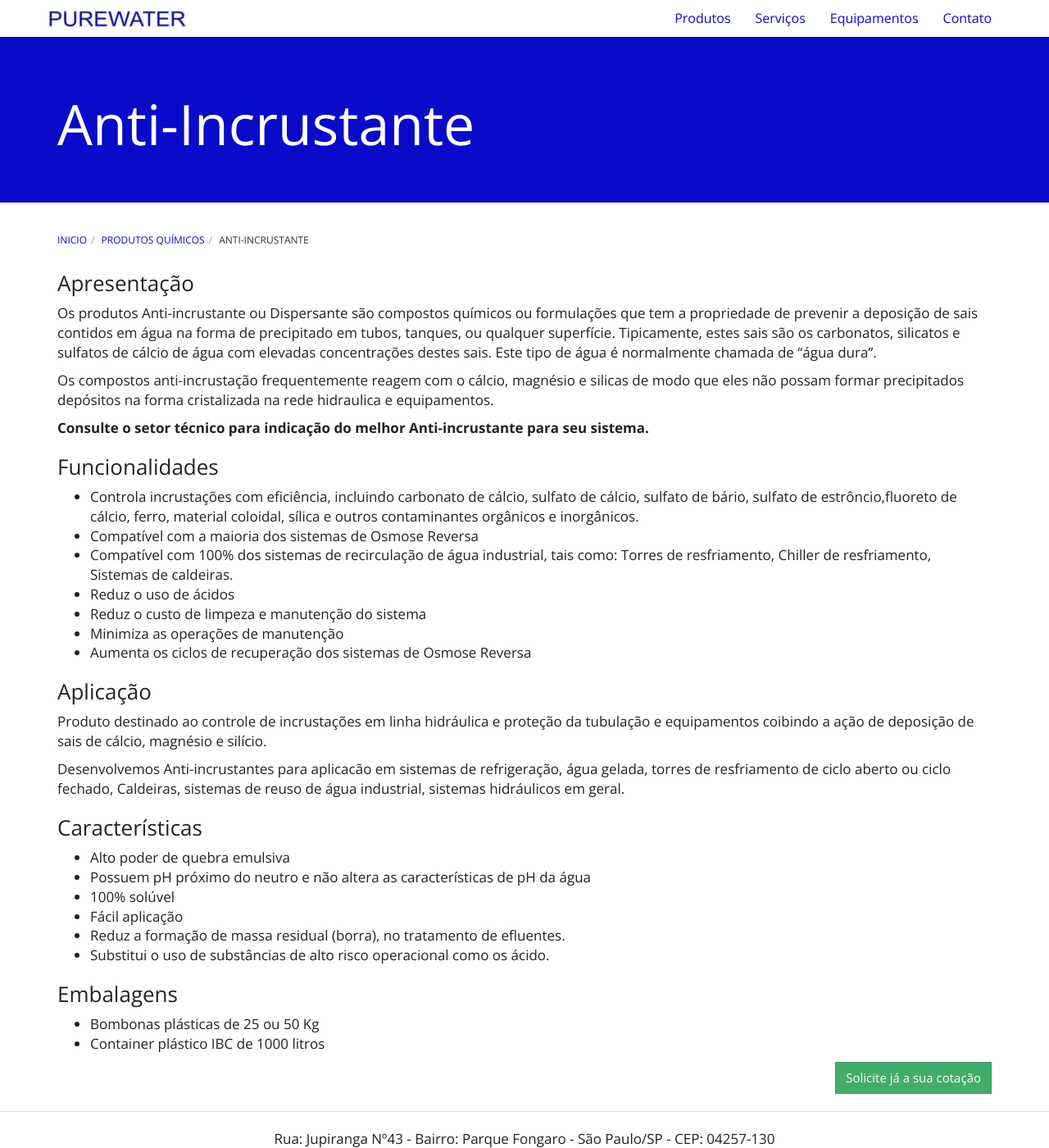
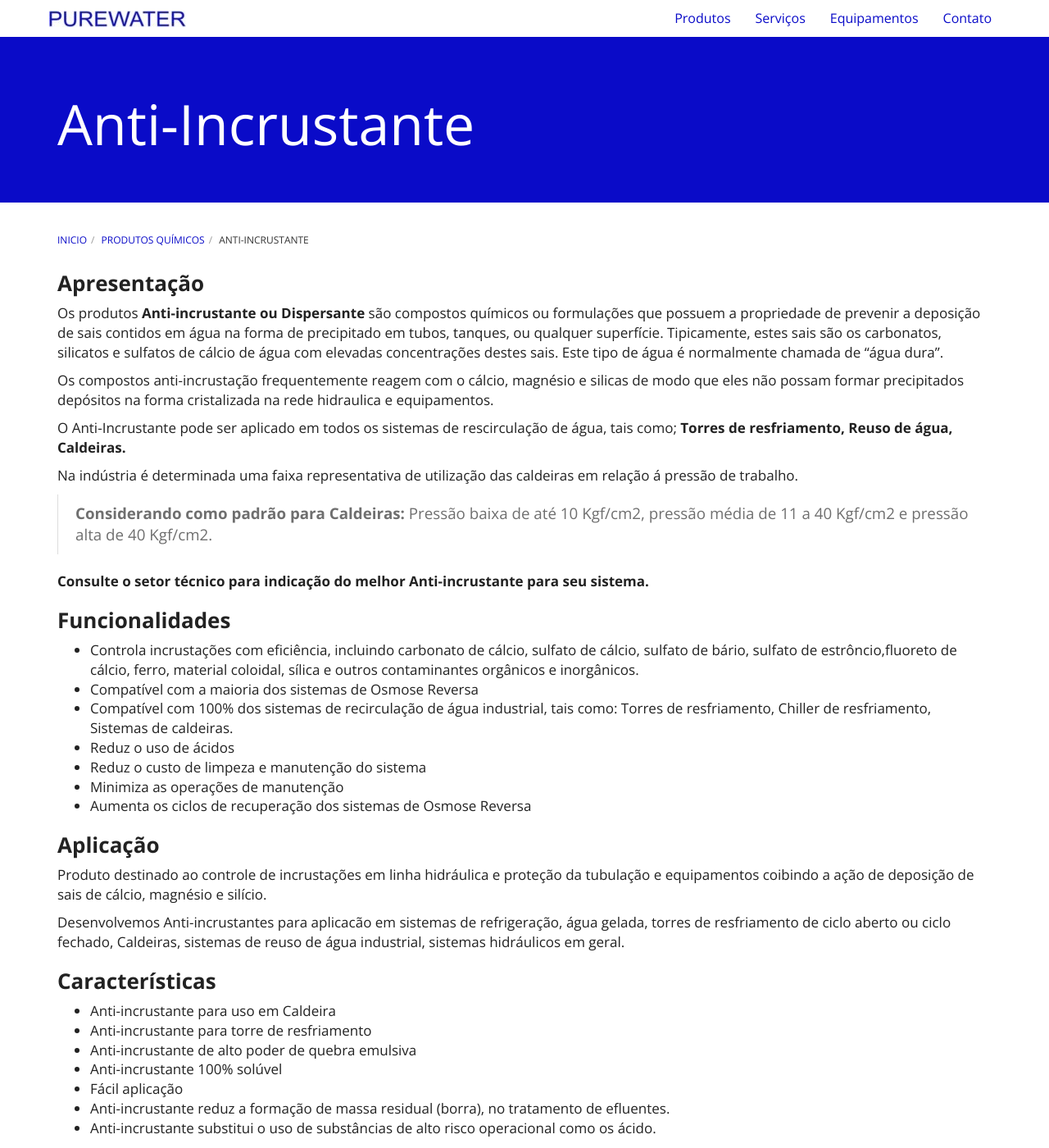
Before and after one commit to purewaterefluentes/purewaterefluentes.github.io, a Jekyll site: the page built from produtos/anti-incrustante.md, in a window 1280 px wide and 1400 px high. Shown: the whole window at 82% size. Built offline with Jekyll 4.4.1, drawn with Linux system fonts in a browser that asks for light colours; nearby versions of some CDN libraries; library files that are not in the unit come from our copies.

Commit message:
Update anti-incrustante.md

```diff
--- a/produtos/anti-incrustante.md
+++ b/produtos/anti-incrustante.md
@@ -5,15 +5,20 @@ titlePage: Anti-Incrustante
 Subtitle: Dispersante
 ---
 
-### Apresentação
+### **Apresentação**
 
-Os produtos Anti-incrustante ou Dispersante são compostos químicos ou formulações que tem a propriedade de prevenir a deposição de sais contidos em água na forma de precipitado em tubos, tanques, ou qualquer superfície. Tipicamente, estes sais são os carbonatos, silicatos e sulfatos de cálcio de água com elevadas concentrações destes sais. Este tipo de água é normalmente chamada de "água dura".
+Os produtos **Anti-incrustante ou Dispersante** são compostos químicos ou formulações que possuem a propriedade de prevenir a deposição de sais contidos em água na forma de precipitado em tubos, tanques, ou qualquer superfície. Tipicamente, estes sais são os carbonatos, silicatos e sulfatos de cálcio de água com elevadas concentrações destes sais. Este tipo de água é normalmente chamada de "água dura".
 
 Os compostos anti-incrustação frequentemente reagem com o cálcio, magnésio e silicas de modo que eles não possam formar precipitados depósitos na forma cristalizada na rede hidraulica e equipamentos.
 
+O Anti-Incrustante pode ser aplicado em todos os sistemas de rescirculação de água, tais como; **Torres de resfriamento, Reuso de água, Caldeiras.**
+
+Na indústria é determinada uma faixa representativa de utilização das caldeiras em relação á pressão de trabalho.
+>**Considerando como padrão para Caldeiras:** Pressão baixa de até 10 Kgf/cm2, pressão média de 11 a 40 Kgf/cm2 e pressão alta de 40 Kgf/cm2.
+
 **Consulte o setor técnico para indicação do melhor Anti-incrustante para seu sistema.**
 
-### Funcionalidades
+### **Funcionalidades**
 
 - Controla incrustações com eficiência, incluindo carbonato de cálcio, sulfato de cálcio, sulfato de bário, sulfato de estrôncio,fluoreto de cálcio, ferro, material coloidal, sílica e outros contaminantes orgânicos e inorgânicos.
 - Compatível com a maioria dos sistemas de Osmose Reversa
@@ -24,19 +29,20 @@ Os compostos anti-incrustação frequentemente reagem com o cálcio, magnésio e
 - Aumenta os ciclos de recuperação dos sistemas de Osmose Reversa
 
 
-### Aplicação
+### **Aplicação**
 Produto destinado ao controle de incrustações em linha hidráulica e proteção da tubulação e equipamentos coibindo a ação de deposição de sais de cálcio, magnésio e silício.
 
 Desenvolvemos Anti-incrustantes para aplicacão em sistemas de refrigeração, água gelada, torres de resfriamento de ciclo aberto ou ciclo fechado, Caldeiras, sistemas de reuso de água industrial, sistemas hidráulicos em geral.
 
-### Características
+### **Características**
 
-- Alto poder de quebra emulsiva
-- Possuem pH próximo do neutro e não altera as características de pH da água
-- 100% solúvel
+- Anti-incrustante para uso em Caldeira
+- Anti-incrustante para torre de resfriamento
+- Anti-incrustante de alto poder de quebra emulsiva
+- Anti-incrustante 100% solúvel
 - Fácil aplicação
-- Reduz a formação de massa residual (borra), no tratamento de efluentes.
-- Substitui o uso de substâncias de alto risco operacional como os ácido.
+- Anti-incrustante reduz a formação de massa residual (borra), no tratamento de efluentes.
+- Anti-incrustante substitui o uso de substâncias de alto risco operacional como os ácido.
 
 ### Embalagens
 
```
